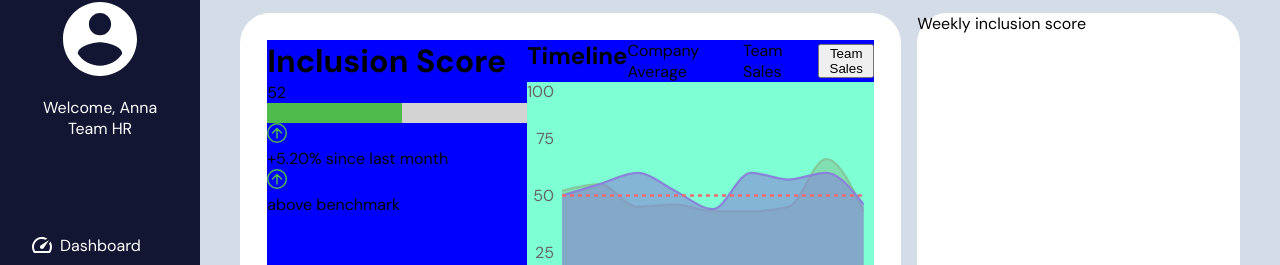
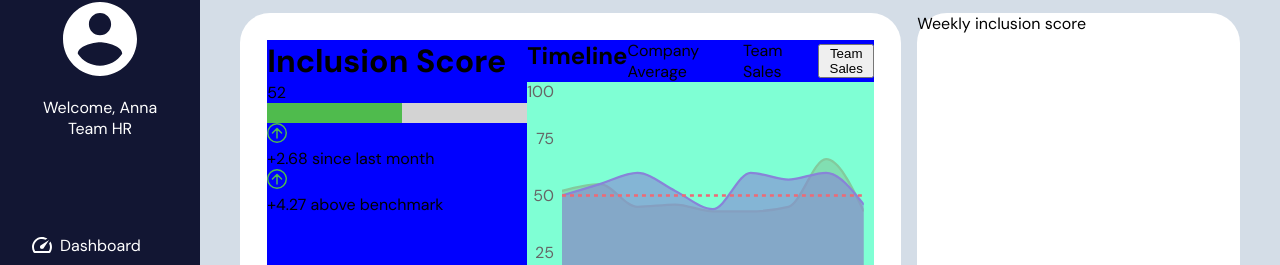
Before and after one commit to JTKsson/jolint-dashboard, a Next.js app: page / in a window 1280 px wide. Shown: the part 78-343 px from the top of the page. Built offline with nearby package versions, Linux system fonts and the light colour scheme.

Commit message:
Rename props + component file and update calculation on score differences

```diff
--- a/src/app/components/InclusionScoreCard/InclusionScoreCard.jsx
+++ b/src/app/components/InclusionScoreCard/InclusionScoreCard.jsx
@@ -1,16 +1,22 @@
 'use client'
 import inclusionData from '../../assets/mockData.json';
+import benchmarkData from '../../assets/mockData.json';
 import styles from './inclusionScoreCard.module.css';
 import ChartComponent from './InclusionScoreChart';
 import ProgressBar from './ProgressBar';
-import PercentageChangeArrows from './PercentageChangeArrows';
+import ScoreChangeArrows from './ScoreChangeArrows';
 
 export default function InclusionScoreCard() {
   const inclusionDataItem1 = inclusionData[0];
   const inclusionDataItem2 = inclusionData[1];
   const inclusionScore1 = inclusionDataItem1['Inclusion score'];
   const inclusionScore2 = inclusionDataItem2['Inclusion score'];
-  const percentageChange = ((inclusionScore2 - inclusionScore1) / inclusionScore1) * 100;
+
+  const benchmarkDataItem = benchmarkData[1];
+  const benchmarkItem = benchmarkDataItem['Benchmark'];
+  const benchmark = ((inclusionScore2 - benchmarkItem));
+
+  const lastMonth = ((inclusionScore2 - inclusionScore1));
   const roundedInclusionScore1 = Math.ceil(inclusionScore1);
   const teamName = inclusionDataItem1['Team'];
 
@@ -20,8 +26,13 @@ export default function InclusionScoreCard() {
       <div className={styles.leftContainer}>
         <h1>Inclusion Score</h1>
         <p>{roundedInclusionScore1}</p>
-        <ProgressBar percentage={roundedInclusionScore1} />
-        <PercentageChangeArrows percentageChange={percentageChange} />
+        <ProgressBar
+          percentage={roundedInclusionScore1}
+        />
+        <ScoreChangeArrows
+          lastMonth={lastMonth}
+          benchmark={benchmark}
+        />
       </div>
 
       <div className={styles.rightContainer}>
--- a/src/app/components/InclusionScoreCard/PercentageChangeArrows.jsx
+++ /dev/null
@@ -1,36 +0,0 @@
-import Image from 'next/image';
-import styles from './inclusionScoreCard.module.css';
-
-export default function PercentageChangeArrows({ percentageChange }) {
-  return (
-    <div>
-      <Image
-        src={
-          percentageChange > 0
-            ? '/images/positive-arrow-green-icon.svg'
-            : '/images/negative-arrow-red-icon.svg'
-        }
-        alt={percentageChange > 0 ? 'Green arrow icon' : 'Red arrow icon'}
-        width={20}
-        height={20}
-        className={styles.arrow}
-      />
-      <p>
-        {percentageChange > 0
-          ? `+${percentageChange.toFixed(2)}%`
-          : `-${Math.abs(percentageChange).toFixed(2)}%`}{' '}
-        since last month
-      </p>
-      <div>
-        <Image
-          src="/images/positive-arrow-green-icon.svg"
-          alt="Green arrow icon"
-          width={20}
-          height={20}
-          className={styles.arrow}
-        />
-        <p>above benchmark</p>
-      </div>
-    </div>
-  );
-}
--- /dev/null
+++ b/src/app/components/InclusionScoreCard/ScoreChangeArrows.jsx
@@ -0,0 +1,48 @@
+import Image from 'next/image';
+import styles from './inclusionScoreCard.module.css';
+
+export default function ScoreChangeArrows({ lastMonth, benchmark }) {
+  return (
+    <>
+      <div>
+        <Image
+          src={
+            lastMonth > 0
+              ? '/images/positive-arrow-green-icon.svg'
+              : '/images/negative-arrow-red-icon.svg'
+          }
+          alt={lastMonth > 0 ? 'Green arrow icon' : 'Red arrow icon'}
+          width={20}
+          height={20}
+          className={styles.arrow}
+        />
+        <p>
+          {lastMonth > 0
+            ? `+${lastMonth.toFixed(2)}`
+            : `-${Math.abs(lastMonth).toFixed(2)}`}{' '}
+          since last month
+        </p>
+      </div>
+
+      <div>
+      <Image
+          src={
+            benchmark > 0
+              ? '/images/positive-arrow-green-icon.svg'
+              : '/images/negative-arrow-red-icon.svg'
+          }
+          alt={benchmark > 0 ? 'Green arrow icon' : 'Red arrow icon'}
+          width={20}
+          height={20}
+          className={styles.arrow}
+        />
+        <p>
+          {benchmark > 0
+            ? `+${benchmark.toFixed(2)} above`
+            : `-${Math.abs(benchmark).toFixed(2)} below`}{' '}
+          benchmark
+        </p>
+      </div>
+    </>
+  );
+}
```
